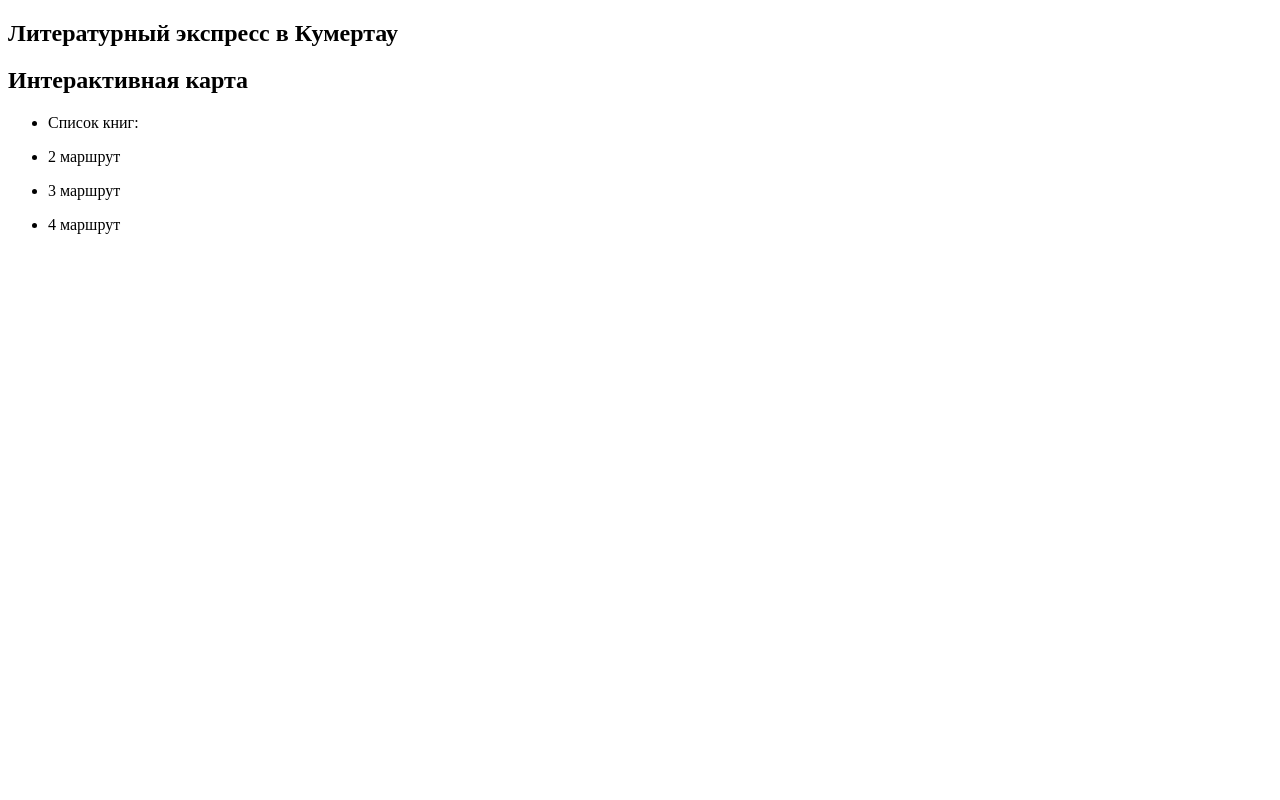
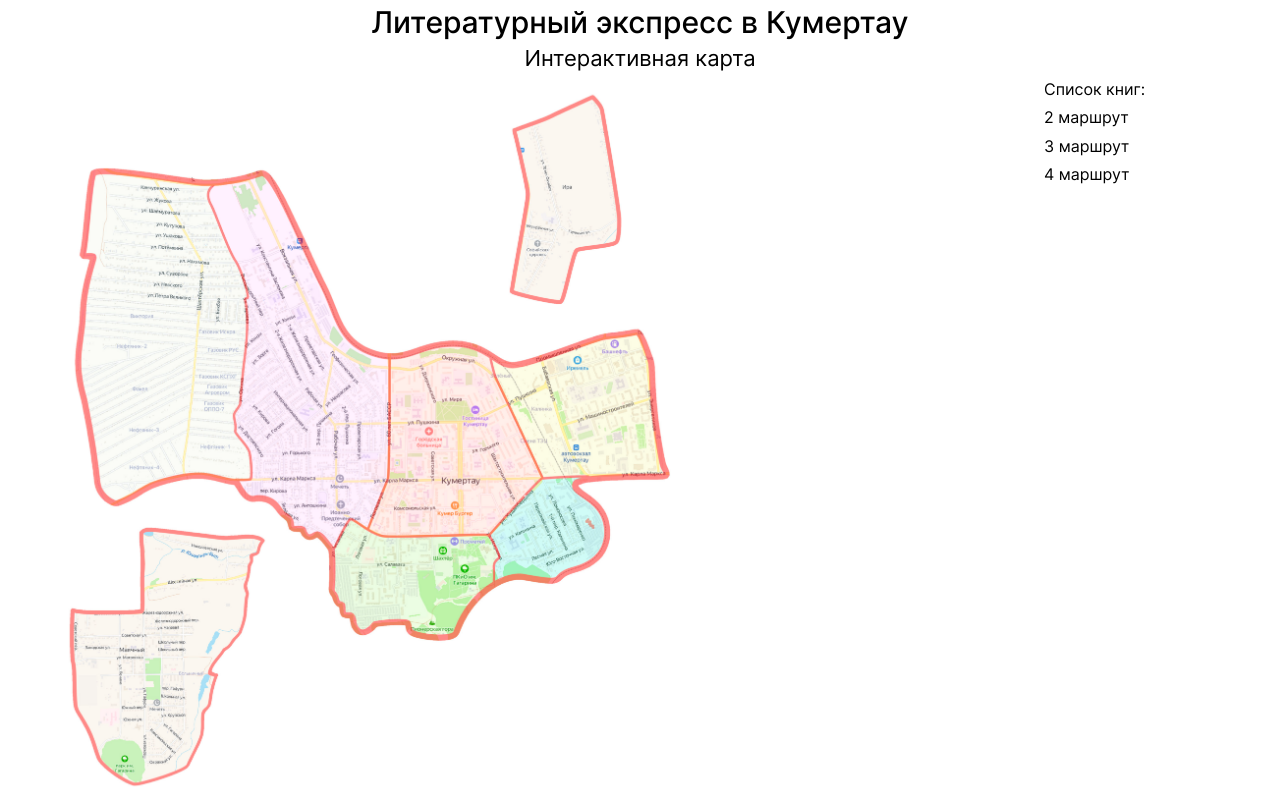
Before and after one commit to KarakulinAleksey/literary_route, a plain HTML site: page index.html in a window 1280 px wide. Drawn offline with Linux system fonts and the light colour scheme; the site is published under a folder, as on GitHub Pages, so addresses that start at the root find nothing.

Commit message:
Update index.html

```diff
--- a/index.html
+++ b/index.html
@@ -7,7 +7,7 @@
     <meta name="description" content="literary_route" />
     <meta name="keywords" content="map, literary route" />
     <meta name="author" content="Karakulin Aleksey" />
-    <link rel="stylesheet" href="/src/pages/index.css" />
+    <link rel="stylesheet" href="./src/pages/index.css" />
     <title>Map</title>
   </head>
 
```
